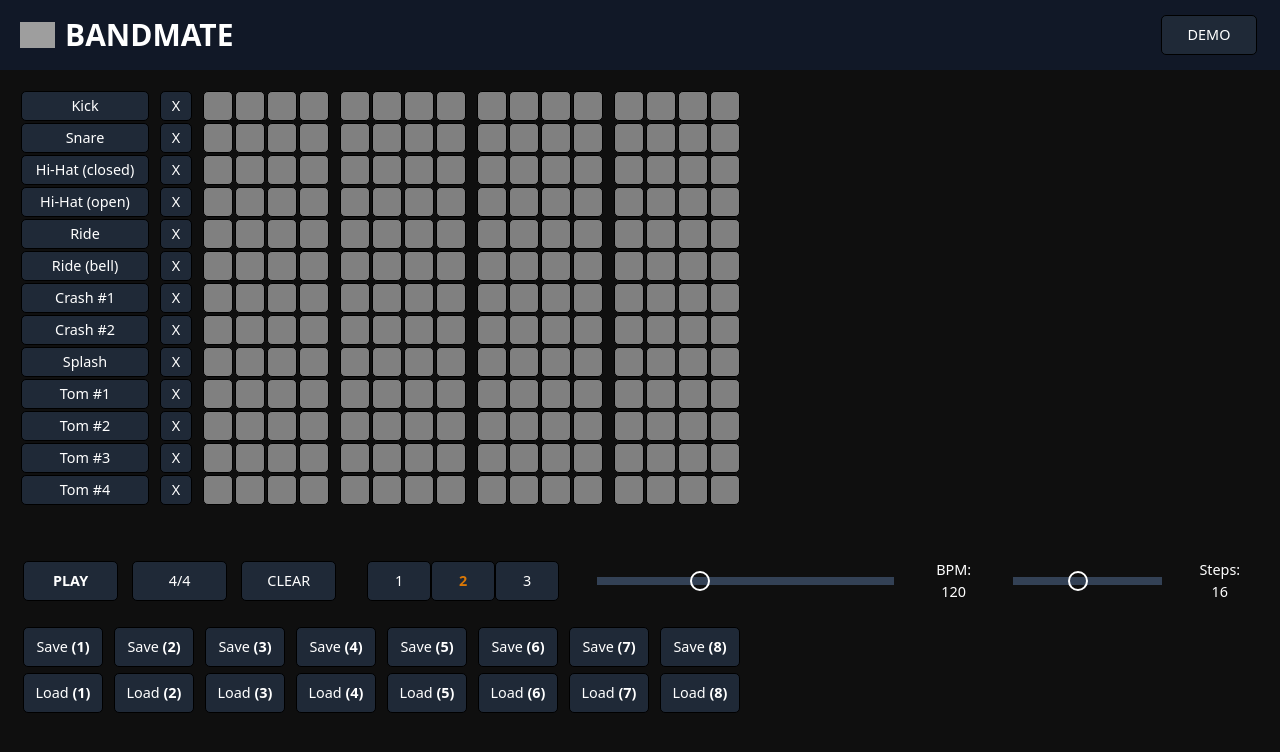
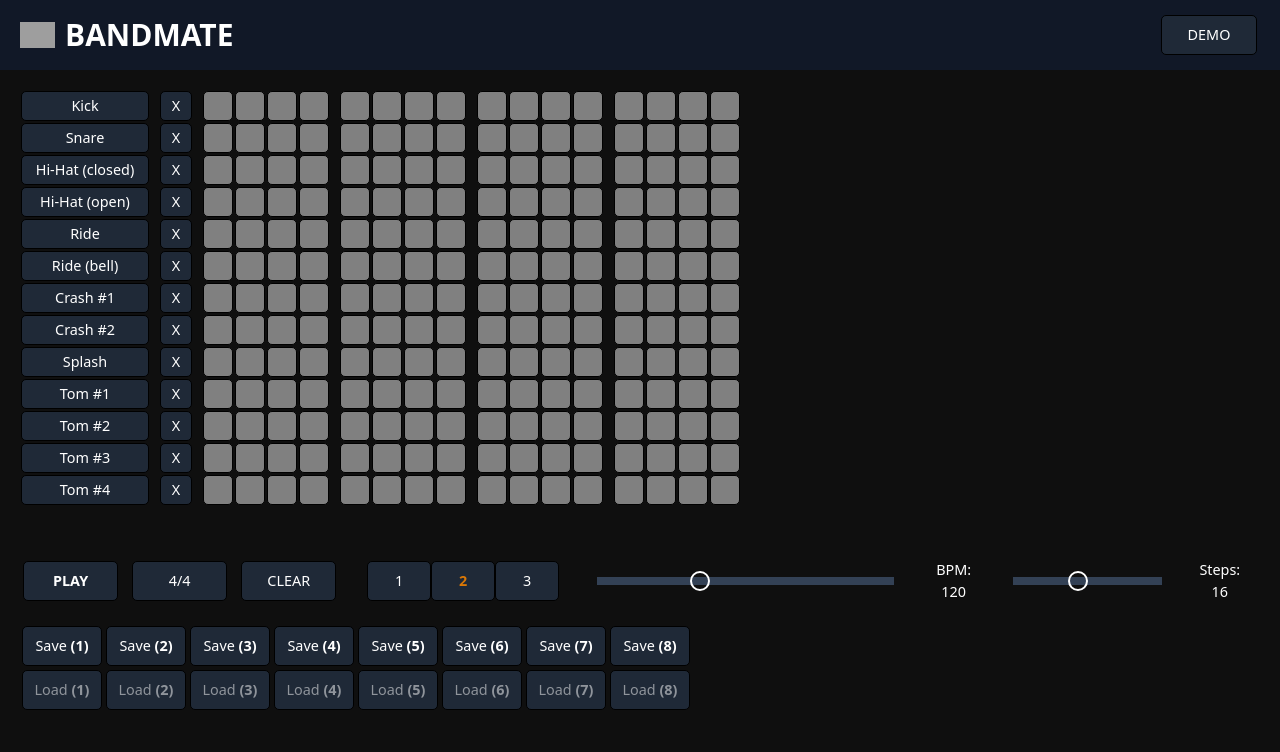
Before and after one commit to sozhran/bandmate, a Next.js app: page / in a window 1280 px wide. Shown: the top 752 px of the page. Built offline with nearby package versions, Linux system fonts and the light colour scheme; no server answers; grey boxes are pictures that could not be loaded.

Commit message:
added button effects

```diff
--- a/package.json
+++ b/package.json
@@ -15,7 +15,7 @@
         "class-variance-authority": "^0.7.0",
         "clsx": "^2.1.0",
         "lucide-react": "^0.311.0",
-        "next": "14.0.4",
+        "next": "^14.1.4",
         "react": "^18",
         "react-dom": "^18",
         "tailwind-merge": "^2.2.0",
--- a/src/app/globals.css
+++ b/src/app/globals.css
@@ -76,10 +76,14 @@ body {
     margin: 3px;
 }
 
+/* .main-button:hover {
+    background-color: var(--button-color-hover);
+} */
+
 .savepattern {
     width: 5rem;
     height: 2.5rem;
-    margin: 3px;
+    margin: 2px;
 }
 
 .saved-patterns {
@@ -87,7 +91,7 @@ body {
     flex-direction: row;
     justify-content: flex-start;
     align-items: center;
-    gap: 5px;
+    gap: 0px;
     margin-left: var(--margin-general);
 }
 
@@ -106,6 +110,10 @@ body {
 
 .red {
     background-color: red;
+}
+
+.transparent {
+    color: rgba(255, 255, 255, 0.5);
 }
 
 .note {
@@ -131,8 +139,12 @@ body {
 
 .inactive {
     /* background-color: var(--color1); */
-    background-color: grey;
+    background-color: #808080;
     transition: background-color 0.1s;
+}
+
+.inactive:hover {
+    background-color: #646464;
 }
 
 .active-1 {
@@ -151,6 +163,13 @@ body {
     /* background-color: var(--color2); */
     background-color: #b91c1c;
     transition: background-color 0.1s;
+}
+
+.active-1:hover,
+.active-2:hover,
+.active-3:hover {
+    font-weight: 500;
+    font-size: 125%;
 }
 
 .note-controls {
--- a/src/app/page.tsx
+++ b/src/app/page.tsx
@@ -197,6 +197,15 @@ export default function Home() {
         localStorage.setItem(patternKey, JSON.stringify(patternValue));
     };
 
+    const checkIfInLocalStorage = (id: number) => {
+        const patternKey: string = "BeateRRR_" + "Pattern" + id.toString();
+        if (localStorage.getItem(patternKey)) {
+            return true;
+        } else {
+            return false;
+        }
+    };
+
     // load saved pattern from localStorage
     const handleLoadPattern = (id: number) => {
         const patternKey: string = "BeateRRR_" + "Pattern" + id.toString();
@@ -238,7 +247,7 @@ export default function Home() {
                                 {x.rowButtonName}
                             </button>
                             <button
-                                className="button cell-size w-[2rem] min-w-[1.5rem]"
+                                className="button cell-size w-[2rem] min-w-[1.5rem] hover:bg-gray-700"
                                 onClick={() => clearRow(indexOf)}
                             >
                                 X
@@ -291,15 +300,18 @@ export default function Home() {
             </div>
             <div className="controls">
                 <button
-                    className={"button main-button font-bold min-w-[3.5rem]" + (isPlaying ? " text-amber-600" : "")}
+                    className={
+                        "button main-button font-bold min-w-[3.5rem] hover:bg-gray-700" +
+                        (isPlaying ? " text-amber-600" : "")
+                    }
                     onClick={handlePlayButton}
                 >
                     {isPlaying ? "STOP" : "PLAY"}
                 </button>
-                <button className="button main-button min-w-[3.5rem]" onClick={handleMeterChange}>
+                <button className="button main-button min-w-[3.5rem] hover:bg-gray-700" onClick={handleMeterChange}>
                     {meter === "quadruple" ? "4/4" : "3/4"}
                 </button>
-                <button className="button main-button min-w-[3.5rem]" onClick={clearGrid}>
+                <button className="button main-button min-w-[3.5rem] hover:bg-gray-700" onClick={clearGrid}>
                     CLEAR
                 </button>
                 {/* <button
@@ -319,7 +331,7 @@ export default function Home() {
                 <span className="note-controls">
                     <button
                         className={
-                            "button-dynamic min-w-[2rem] w-[4rem] h-[2.5rem]" +
+                            "button-dynamic min-w-[2rem] w-[4rem] h-[2.5rem] hover:bg-gray-700" +
                             (dynamics === "1" ? " text-amber-950 font-bold" : "")
                         }
                         onClick={() => setDynamics("1")}
@@ -328,7 +340,7 @@ export default function Home() {
                     </button>
                     <button
                         className={
-                            "button-dynamic min-w-[2rem] w-[4rem] h-[2.5rem]" +
+                            "button-dynamic min-w-[2rem] w-[4rem] h-[2.5rem] hover:bg-gray-700" +
                             (dynamics === "2" ? " text-amber-600 font-bold" : "")
                         }
                         onClick={() => setDynamics("2")}
@@ -337,7 +349,7 @@ export default function Home() {
                     </button>
                     <button
                         className={
-                            "button-dynamic min-w-[2rem] w-[4rem] h-[2.5rem]" +
+                            "button-dynamic min-w-[2rem] w-[4rem] h-[2.5rem] hover:bg-gray-700" +
                             (dynamics === "3" ? " text-red-700 font-bold" : "")
                         }
                         onClick={() => setDynamics("3")}
@@ -346,7 +358,7 @@ export default function Home() {
                     </button>
                 </span>
                 <Slider
-                    className="w-[300px] min-w-[120px] bg-slate-700 ml-[10px] mr-[10px]"
+                    className="w-[300px] min-w-[120px] bg-slate-700 ml-[10px] mr-[10px] hover:bg-gray-600"
                     value={[bpm]}
                     defaultValue={[120]}
                     min={30}
@@ -359,7 +371,7 @@ export default function Home() {
                     BPM: {bpm ? bpm : <></>}
                 </label>
                 <Slider
-                    className="w-[150px] min-w-[60px] bg-slate-700 ml-[10px] mr-[10px]"
+                    className="w-[150px] min-w-[60px] bg-slate-700 ml-[10px] mr-[10px] hover:bg-gray-600"
                     value={[numberOfSteps]}
                     defaultValue={[16]}
                     min={4}
@@ -376,12 +388,21 @@ export default function Home() {
                     return (
                         <div key={"pattern-row-" + `${x}`}>
                             <p>
-                                <button className="button savepattern" onClick={() => handleSavePattern(x)}>
+                                <button
+                                    className="button savepattern hover:bg-gray-700"
+                                    onClick={() => handleSavePattern(x)}
+                                >
                                     Save <b>({x})</b>
                                 </button>
                             </p>
                             <p>
-                                <button className="button savepattern" onClick={() => handleLoadPattern(x)}>
+                                <button
+                                    className={
+                                        "button savepattern hover:bg-gray-700" +
+                                        (checkIfInLocalStorage(x) === true ? "" : " transparent")
+                                    }
+                                    onClick={() => handleLoadPattern(x)}
+                                >
                                     Load <b>({x})</b>
                                 </button>
                             </p>
--- a/src/components/header.tsx
+++ b/src/components/header.tsx
@@ -5,19 +5,9 @@ import { default_Patterns } from "@/data/global-defaults";
 import Demo from "@/functions/load-demo";
 import createEmptyGrid from "@/functions/create-empty-grid";
 import { useDrumkitStore } from "@/data/global-state-store";
+import useNuclearButton from "@/functions/nuclear";
 
 export default function Header() {
-    // delete all saved patterns in local storage
-    const useNuclearButton = () => {
-        const drumkit = useDrumkitStore((state) => state.drumkit);
-
-        default_Patterns.map((x) => {
-            const storageKey: string = "BeateRRR_" + "Pattern" + x.toString();
-            localStorage.removeItem(storageKey);
-        });
-        createEmptyGrid(drumkit, 32);
-    };
-
     return (
         <div className="header">
             <span className="logo">
--- a/src/functions/load-demo.tsx
+++ b/src/functions/load-demo.tsx
@@ -65,7 +65,7 @@ export default function Demo() {
         setIsPlaying(true);
     };
     return (
-        <button className="button main-button" onClick={handleDemo}>
+        <button className="button main-button hover:bg-gray-700" onClick={handleDemo}>
             DEMO
         </button>
     );
--- /dev/null
+++ b/src/functions/nuclear.tsx
@@ -0,0 +1,14 @@
+// import { useDrumkitStore } from "@/data/global-state-store";
+// import createEmptyGrid from "./create-empty-grid";
+import { default_Patterns } from "@/data/global-defaults";
+
+// delete all saved patterns in local storage
+export default function useNuclearButton() {
+    // const drumkit = useDrumkitStore((state) => state.drumkit);
+
+    default_Patterns.map((x) => {
+        const storageKey: string = "BeateRRR_" + "Pattern" + x.toString();
+        localStorage.removeItem(storageKey);
+    });
+    // createEmptyGrid(drumkit, 32);
+}
```
Also changed, not shown: 1 other file (tests, documents, lock files or other folders).
